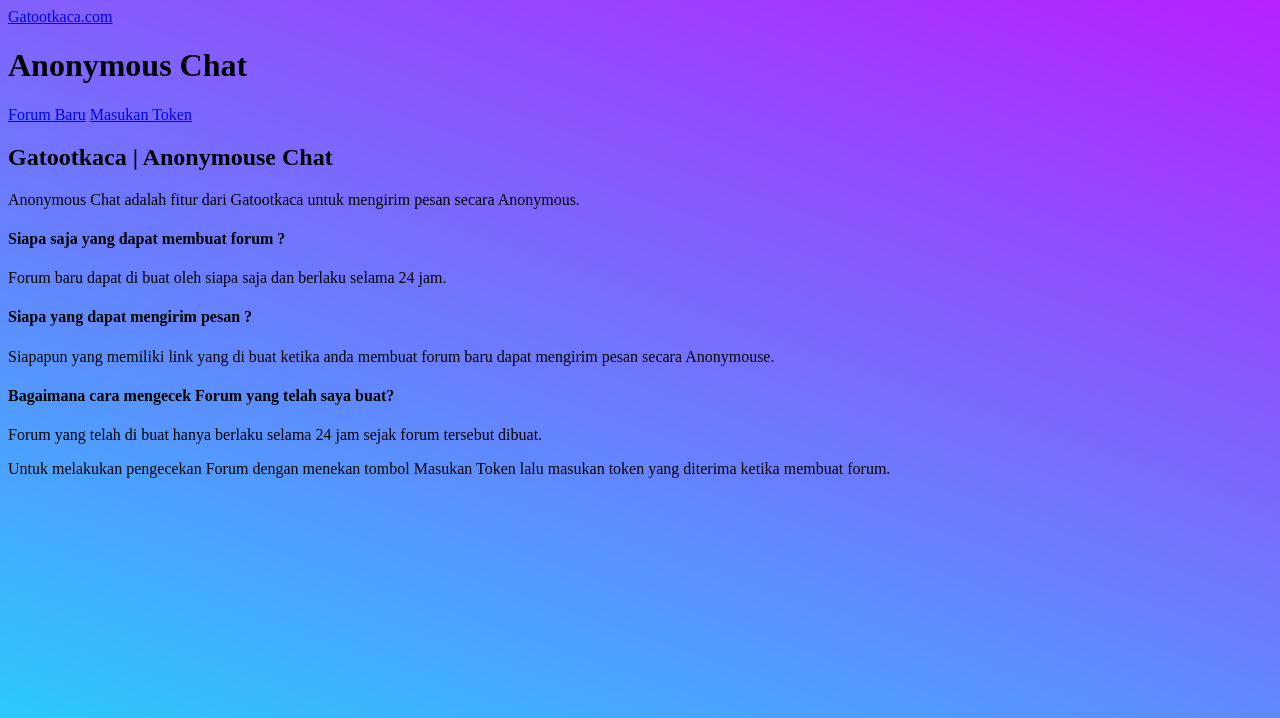
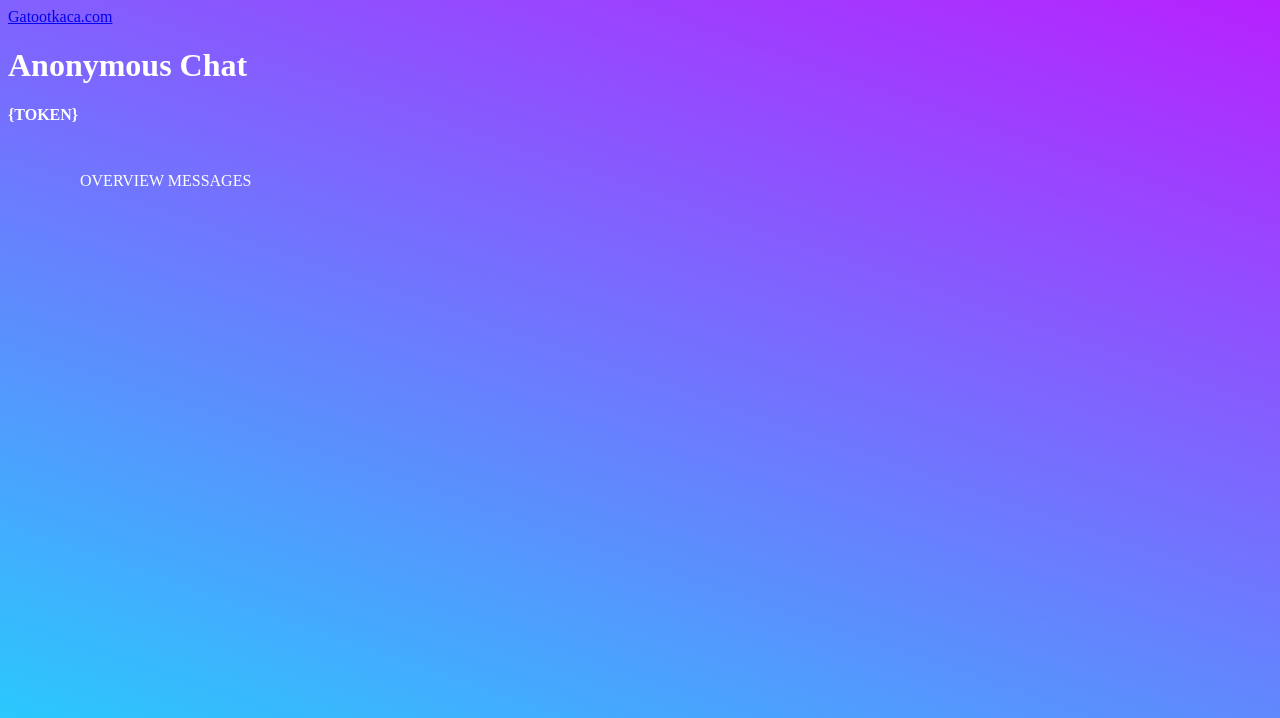
Before and after one commit to il4mb/gatootkaca, a PHP site: page /module/resources/html/anonymous-forum.html in a window 1280 px wide. Shown: the top 718 px of the page. Run offline with PHP 8.4, Linux system fonts and the light colour scheme; some libraries are stand-ins or nearby versions.

Commit message:
modified:   module/define.php 	modified:   module/resources/html/anonymous-create.html 	modified:   module/resources/html/anonymous-forum.html 	modified:   module/resources/php/anonymous.php 	modified:   module/resources/php/home.php 	modified:   module/resources/php/search.php 	new file:   module/utils/OpenBinary.php 	modified:   public/asset/css/gatoot-core.css 	new file:   public/asset/js/anonymous-forum.js 	modified:   public/asset/js/gatoot-core.js

```diff
--- a/module/define.php
+++ b/module/define.php
@@ -4,6 +4,8 @@
 define("__MENU__", dirname(__FILE__) . "/resources/json/menu.json");
 
 define("__ENCH__", dirname(__FILE__) . "/utils/ench.php");
+
+define("__OPENBINARY__", dirname(__FILE__)."/utils/OpenBinary.php");
 
 define("__DATABASE__", $root . "/core/connection/database.php");
 
--- a/module/resources/html/anonymous-forum.html
+++ b/module/resources/html/anonymous-forum.html
@@ -12,6 +12,14 @@
             background-color: #21D4FD;
             background-image: linear-gradient(19deg, #21D4FD 0%, #B721FF 100%);
             background-attachment: fixed;
+
+            color: white !important;
+        }
+
+        .ob-content {
+            width: 100%;
+            max-width: 1200px;
+            margin: 3rem auto;
         }
     </style>
 </head>
@@ -20,51 +28,80 @@
 
     <nav class="navbar navbar-lg">
         <div class="container-sm">
-            <a class="navbar-brand fw-bold" href="#">Gatootkaca.com</a>
+            <a class="navbar-brand fw-bold" href="../">Gatootkaca.com</a>
         </div>
     </nav>
 
 
     <div class="container-sm">
 
-        <div class="d-flex">
+        <div class="d-flex align-items-bottom flex-wrap">
 
-            <h1>Anonymous Chat</h1>
+            <h1 class="m-2">Anonymous Chat</h1>
 
             <div class="ms-auto d-flex flex-wrap justify-content-end">
 
-                <a class="btn btn-primary m-2" title="Forum baru" href="/anonymous/create/">Forum Baru</a>
-                <a class="btn btn-secondary m-2" title="Lihat forum" href="/anonymous/forum/">Masukan Token</a>
+                <b class="p-2">{TOKEN}</b>
 
             </div>
 
         </div>
 
-        <div class="mt-5">
-            <h2>Gatootkaca | Anonymouse Chat</h2>
-            <p>Anonymous Chat adalah fitur dari Gatootkaca untuk mengirim pesan secara Anonymous.</p>
+        <div class="mt-5 ob-content">
 
-            <div class="mt-5">
-                <h4>Siapa saja yang dapat membuat forum ?</h4>
-                <p>Forum baru dapat di buat oleh siapa saja dan berlaku selama 24 jam.</p>
+            <div class="card" aria-hidden="true">
+
+                <ul class="nav nav-tabs flex-row">
+                    <a class="flex-fill text-center nav-link active" aria-current="page" trigger="overview">OVERVIEW</a>
+                    <a class="flex-fill text-center nav-link" trigger="messages">MESSAGES</a>
+                </ul>
+
+                <div class="swipe">
+
+                    <div class="card-body open" trigger-res="overview">
+
+                    </div>
+
+                    <div class="card-body" trigger-res="messages">
+
+                        <div class="row">
+
+                            <div class="col-6">
+                                <p class="card-text placeholder-glow">
+                                    <span class="placeholder col-7 bg-secondary"></span>
+                                    <span class="placeholder col-4 bg-secondary"></span>
+                                    <span class="placeholder col-4 bg-secondary"></span>
+                                    <span class="placeholder col-6 bg-secondary"></span>
+                                    <span class="placeholder col-8 bg-secondary"></span>
+                                    <span class="placeholder col-9 bg-secondary"></span>
+                                    <span class="placeholder col-3 bg-secondary"></span>
+                                    <span class="placeholder col-8 bg-secondary"></span>
+                                </p>
+                            </div>
+
+                            <div class="col-6">
+                                <p class="card-text placeholder-glow">
+                                    <span class="placeholder col-7 bg-secondary"></span>
+                                    <span class="placeholder col-4 bg-secondary"></span>
+                                    <span class="placeholder col-4 bg-secondary"></span>
+                                    <span class="placeholder col-6 bg-secondary"></span>
+                                    <span class="placeholder col-8 bg-secondary"></span>
+                                </p>
+                            </div>
+
+                        </div>
+
+                    </div>
+                </div>
 
             </div>
 
-            <div class="mt-5">
-                <h4>Siapa yang dapat mengirim pesan ?</h4>
-                <p>Siapapun yang memiliki link yang di buat ketika anda membuat forum baru dapat mengirim pesan secara
-                    Anonymouse.</p>
-            </div>
-
-            <div class="mt-5">
-                <h4>Bagaimana cara mengecek Forum yang telah saya buat?</h4>
-                <p>Forum yang telah di buat hanya berlaku selama 24 jam sejak forum tersebut dibuat.</p>
-                <p>Untuk melakukan pengecekan Forum dengan menekan tombol Masukan Token lalu masukan token yang diterima
-                    ketika membuat forum.</p>
-            </div>
         </div>
 
     </div>
+
+    <script type="text/javascript" src="/js/anonymous-forum.js"></script>
+
 </body>
 
 </html>
--- a/module/resources/php/home.php
+++ b/module/resources/php/home.php
@@ -1,4 +1,5 @@
 <?php
+
 use Module\Classes\VM;
 
 $listText = [
@@ -12,4 +13,4 @@
 
 $random = $listText[array_rand($listText)];
 
- VM::$html = str_replace('{RANDOM_PLACEHOLDER}', $random, VM::$html);
+$document->html = str_replace('{RANDOM_PLACEHOLDER}', $random, $document->html);
--- /dev/null
+++ b/public/asset/js/anonymous-forum.js
@@ -0,0 +1,52 @@
+window.addEventListener('load', () => {
+
+    let well = {
+        'overview': () => {
+
+            overview();
+        },
+        'messages': () => {
+
+            console.log("messages");
+        }
+    },
+        triggers = document.querySelectorAll("[trigger]");
+
+    triggers.forEach(E => {
+
+        let trigger = E.getAttribute('trigger');
+        let trigerRes = document.querySelector("[trigger-res=" + trigger + "]");
+
+        E.addEventListener('click', () => {
+
+            if(trigerRes) {
+                let trigerResAll = document.querySelectorAll("[trigger-res]");
+
+                trigerResAll.forEach( E => {
+                    E.classList.remove("open");
+                });
+                trigerRes.classList.add("open");
+            }
+
+
+            triggers.forEach(_E => {
+                _E.classList.remove("active");
+                _E.removeAttribute('aria-current');
+            });
+
+            E.classList.add("active");
+            E.setAttribute('aria-current', 'page');
+
+            well[trigger]();
+
+        });
+    });
+
+});
+
+
+
+function overview() {
+
+
+}
--- a/public/asset/js/gatoot-core.js
+++ b/public/asset/js/gatoot-core.js
@@ -338,3 +338,5 @@
 
     return a;
 }
+
+var DOM = (e, a) => { return DOMCreate(e, a); };
```
Also changed, not shown: module/resources/html/anonymous-create.html (+5 -5 lines), module/resources/php/anonymous.php (+49 -5 lines), module/resources/php/search.php (+4 -4 lines), module/utils/OpenBinary.php (added, +191 -0 lines), public/asset/css/gatoot-core.css (+29 -0 lines).
